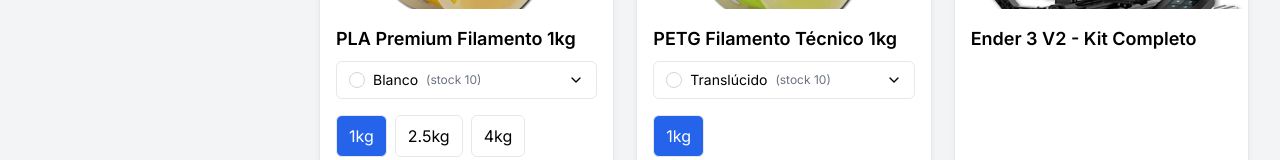
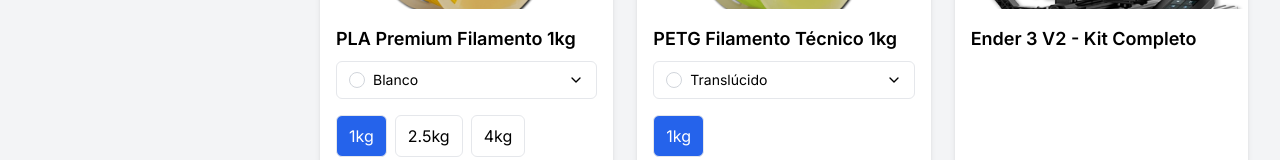
Before and after one commit to Gabih14/Web-WeTECH, a React (Vite) app: page /products in a window 1280 px wide. Shown: the part 399-559 px from the top of the page. Built offline with nearby package versions, Linux system fonts and the light colour scheme.

Commit message:
rem: stock from header color

```diff
--- a/src/components/ProductCard.tsx
+++ b/src/components/ProductCard.tsx
@@ -77,11 +77,6 @@ export function ProductCard({ product }: ProductCardProps) {
                     />
                   )}
                   {selectedColor || 'Seleccionar color'}
-                  {selectedColor && (
-                    <span className="text-xs text-gray-500">
-                      (stock {getStock(selectedColor, selectedWeight || product.weights?.[0] || 0)})
-                    </span>
-                  )}
                 </span>
                 <ChevronDown className="w-4 h-4" />
               </button>
```
